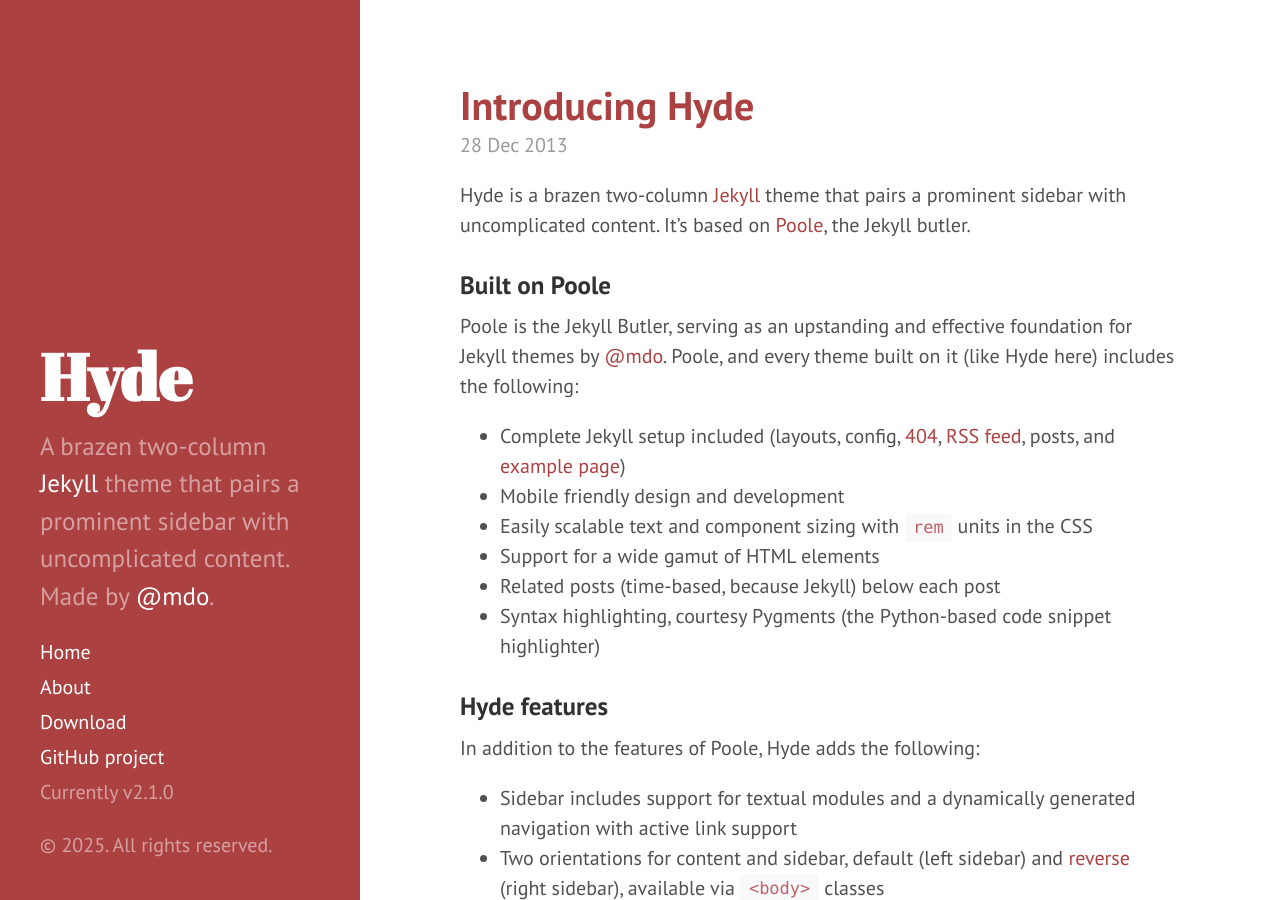
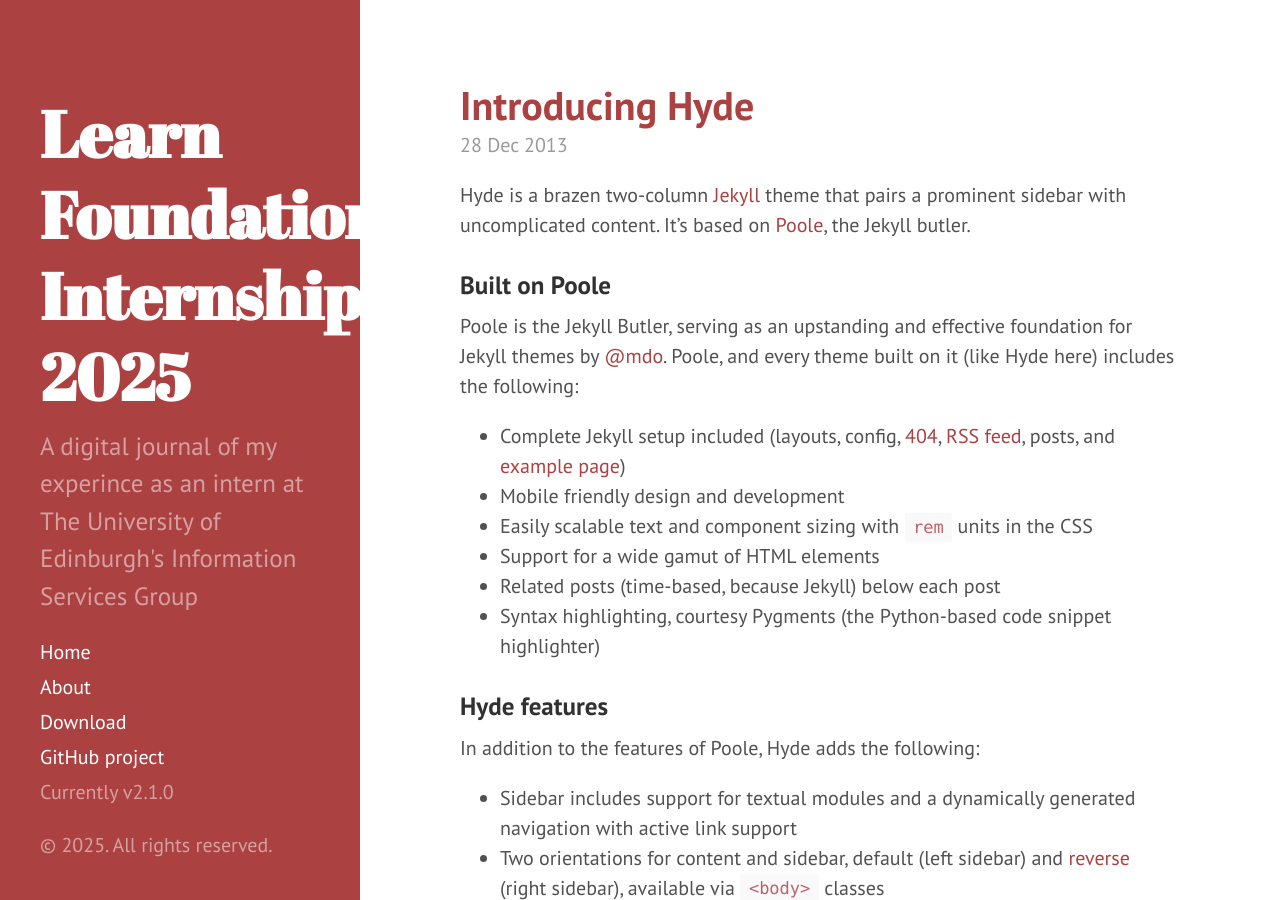
Before and after one commit to juliaconey/juliaconey.github.io, a Jekyll site: the page built from index.html, in a window 1280 px wide and 900 px high. Built offline with Jekyll 4.4.1, drawn with Linux system fonts in a browser that asks for light colours; the list of posts is cut into pages by our own code.

Commit message:
config changes all

```diff
--- a/_config.yml
+++ b/_config.yml
@@ -1,22 +1,21 @@
 # Dependencies
 markdown:         kramdown
 highlighter:      rouge
-gems: [jekyll-gist]
-plugins: [jekyll-paginate]
+plugins: ["jekyll-paginate", "jekyll-gist"]
 
 # Permalinks
 permalink:        pretty
 
 # Setup
-title:            Hyde
-tagline:          'A Jekyll theme'
-description:      'A brazen two-column <a href="http://jekyllrb.com" target="_blank">Jekyll</a> theme that pairs a prominent sidebar with uncomplicated content. Made by <a href="https://twitter.com/mdo" target="_blank">@mdo</a>.'
+title:            Learn Foundations Internship 2025
+tagline:          'An Internship Journal'
+description:      "A digital journal of my experince as an intern at The University of Edinburgh's Information Services Group"
 url:              http://juliaconey.github.io/
 baseurl:          /juliaconey.github.io/
 
 author:
-  name:           'Mark Otto'
-  url:            https://twitter.com/mdo
+  name:           'Julia Coney'
+#  url:            https://twitter.com/mdo
 
 paginate:         5
 
@@ -24,4 +23,5 @@
 version:          2.1.0
 
 github:
-  repo:           https://github.com/poole/hyde
+# repo:           https://github.com/poole/hyde
+  me: http://juliaconey.github.io/
--- a/index.html
+++ b/index.html
@@ -1,6 +1,6 @@
 ---
 layout: default
-title: Home
+title: Learn Foundations Internship 2025
 ---
 
 <div class="posts">
```
Also changed, not shown: 16 other files.
